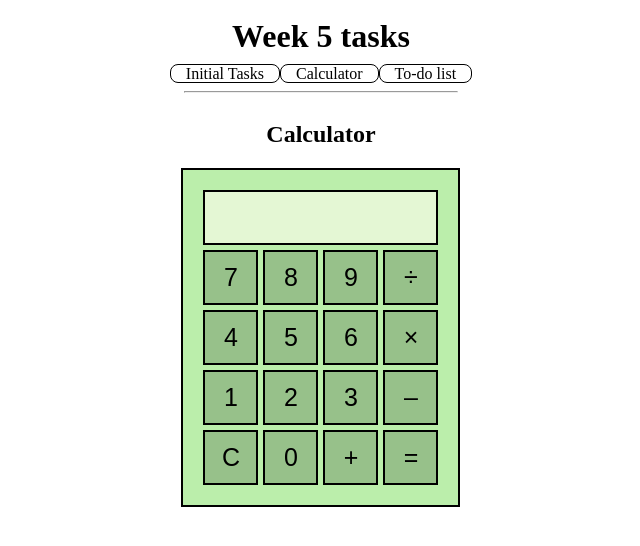
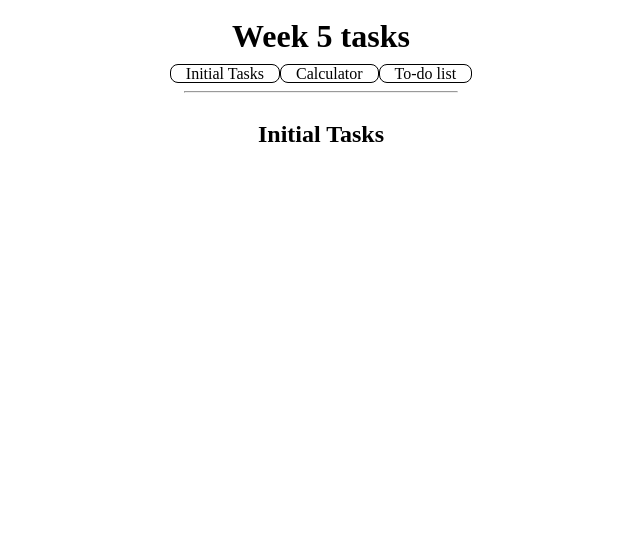
Before and after one commit to rocoriyan/CdNtnWeek5, a React (Vite) app: page /#/initial in a window 1280 px wide. Shown: the top 546 px of the page, without its empty margins (319-959 px from the left). Built offline with nearby package versions, Linux system fonts and the light colour scheme.

Commit message:
converted to hash router

```diff
--- /dev/null
+++ b/src/pages/InitialTasks.jsx
@@ -0,0 +1,13 @@
+import { useState } from 'react'
+import { evaluate } from 'mathjs'
+import '../All.css'
+
+function InitialTasks() {
+  return (
+    <div className="main initial">
+      <h2>Initial Tasks</h2>
+    </div>
+  )
+}
+
+export default InitialTasks;
```
Also changed, not shown: src/App.jsx (+12 -3 lines).
